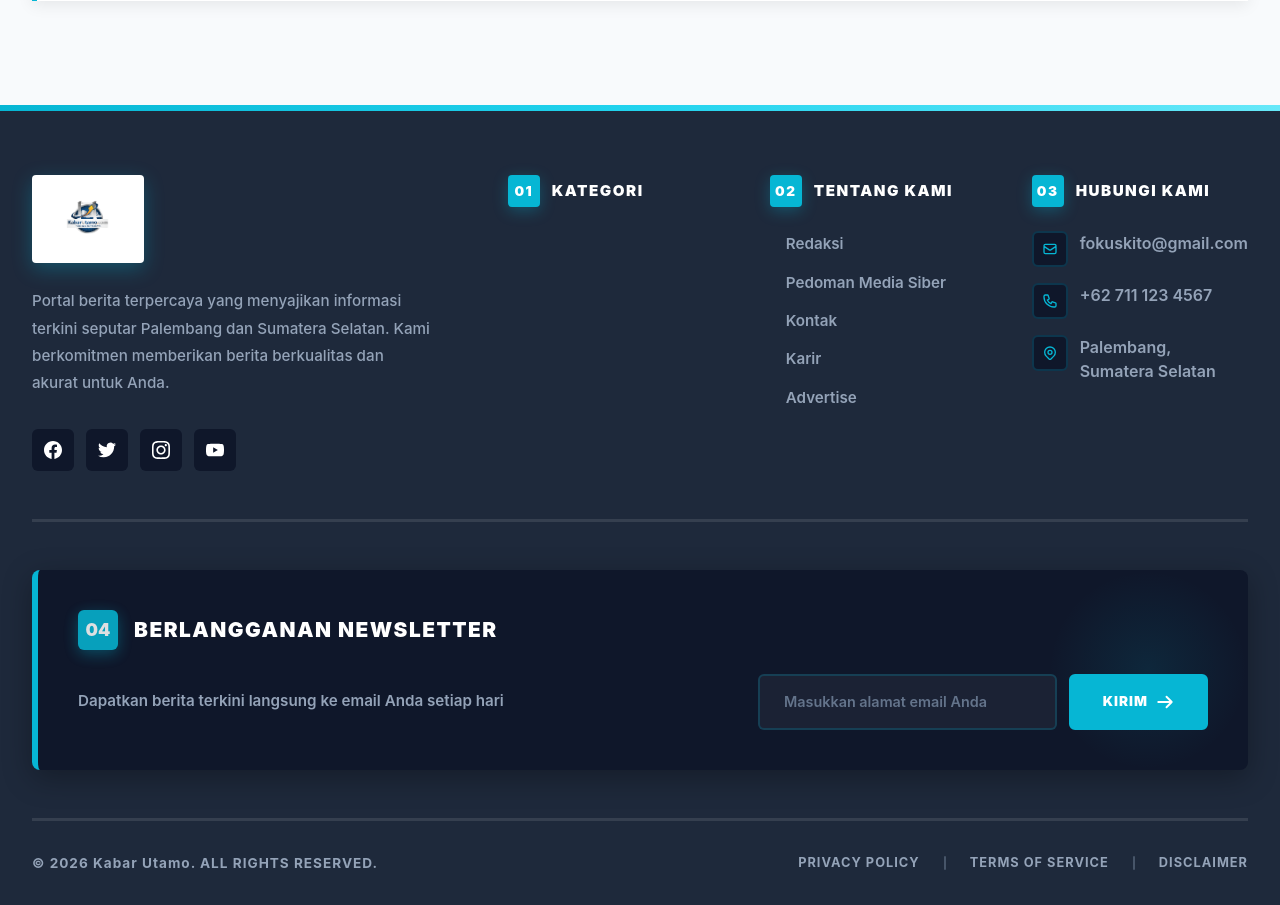
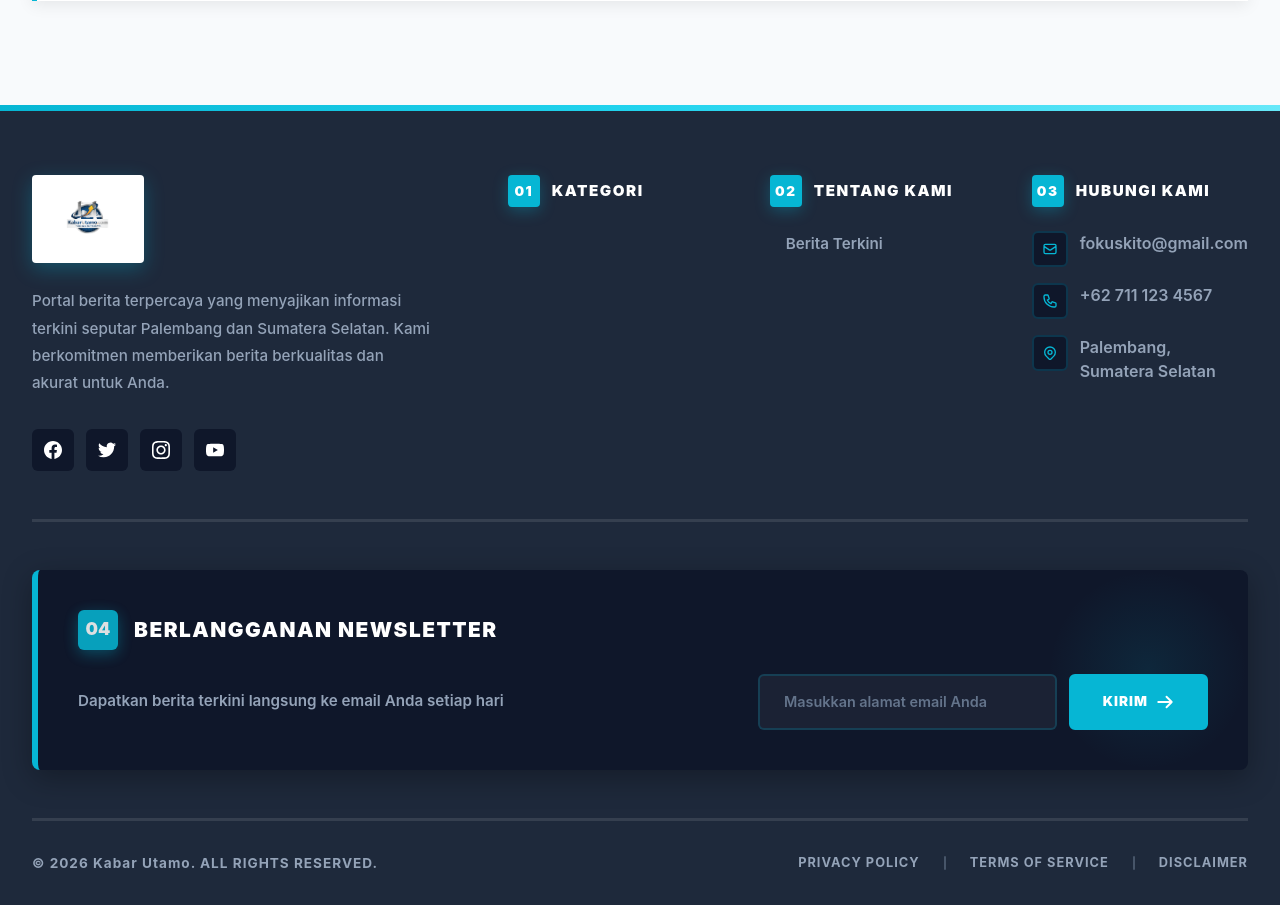
Before and after one commit to RAPL220/portal-berita-0d4, a Laravel app: page / in a window 1280 px wide. Shown: the part 582-1487 px from the top of the page. Run offline with Laravel 12, Linux system fonts and the light colour scheme; data that the repository does not hold is empty.

Commit message:
feat : edit footer content

```diff
--- a/resources/views/includes/footer.blade.php
+++ b/resources/views/includes/footer.blade.php
@@ -63,11 +63,12 @@
                     <span>TENTANG KAMI</span>
                 </h3>
                 <ul class="footer-links">
-                    <li><a href="#">Redaksi</a></li>
-                    <li><a href="#">Pedoman Media Siber</a></li>
+                    <li><a href="#">Berita Terkini</a></li>
+                    {{-- <li><a href="#">Redaksi</a></li> --}}
+                    {{-- <li><a href="#">Pedoman Media Siber</a></li>
                     <li><a href="#">Kontak</a></li>
                     <li><a href="#">Karir</a></li>
-                    <li><a href="#">Advertise</a></li>
+                    <li><a href="#">Advertise</a></li> --}}
                 </ul>
             </div>
 
```
